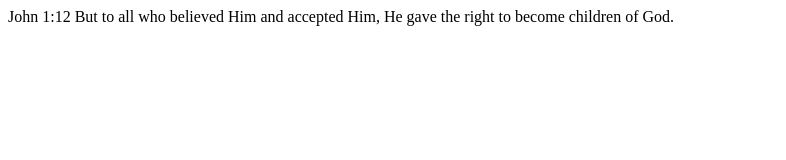
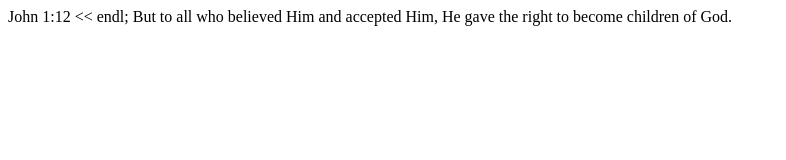
Before and after one commit to Sheronah22/Sample22, a plain HTML site: page index.html in a window 1280 px wide. Shown: the whole page, without its empty margins (0-786 px from the left). Drawn offline with Linux system fonts and the light colour scheme.

Commit message:
Update index.html

```diff
--- a/index.html
+++ b/index.html
@@ -11,7 +11,7 @@
               <link rel="icon" href="icon.png" type="image/gif">
       </head>
       <body>
-              John 1:12
+              John 1:12 << endl;
             But to all who believed Him and accepted Him, He gave the right to become children of God.
       <body>
 </html>
```
